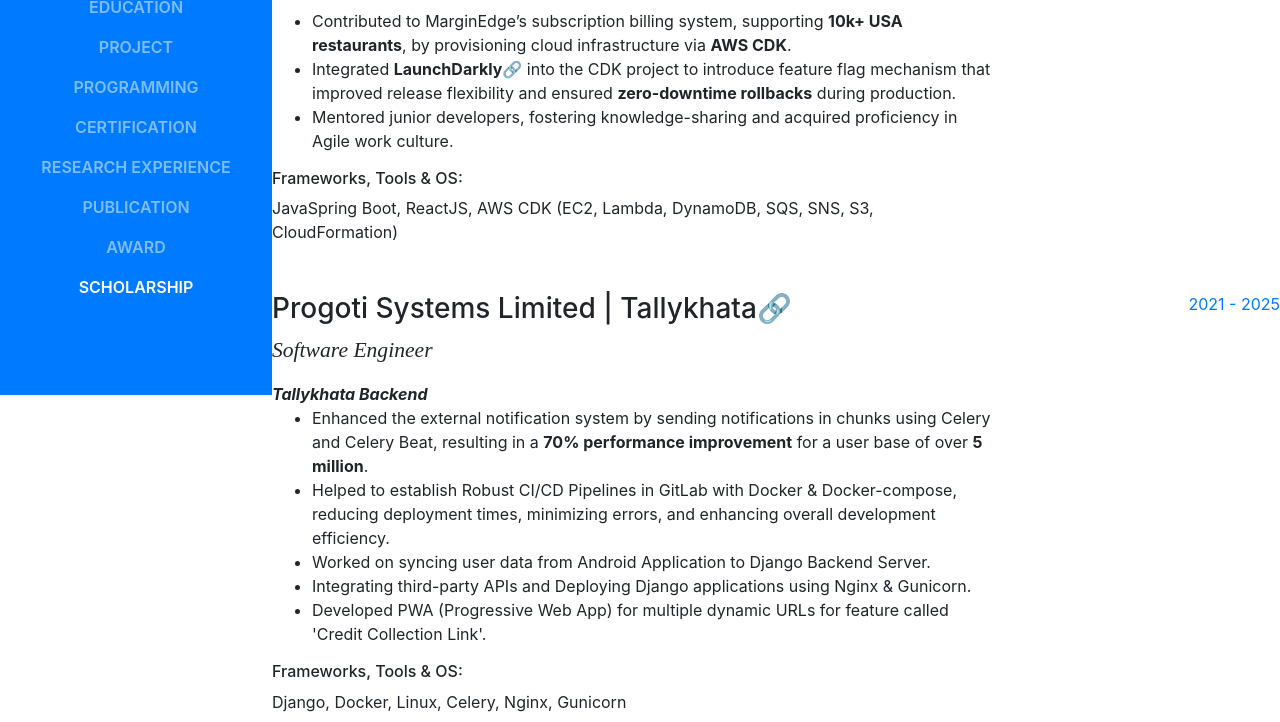
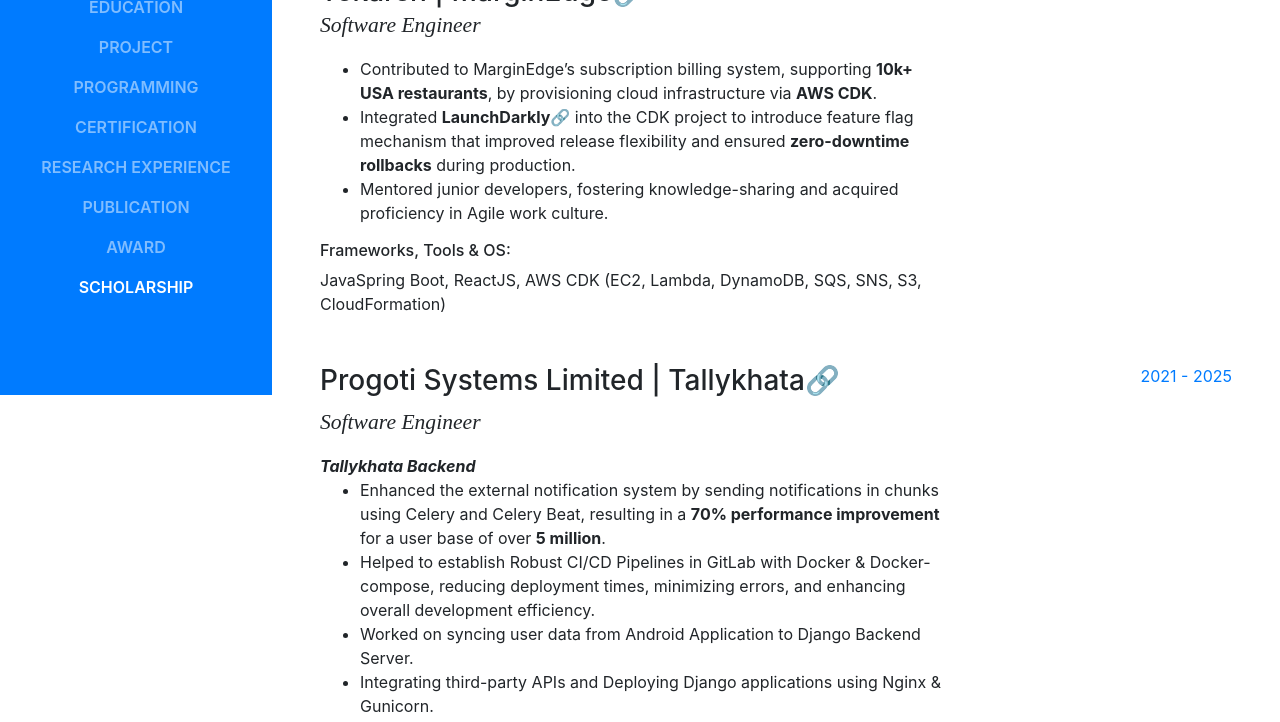
Before and after one commit to akash-podder/akash-podder.github.io, a website with bundled scripts: page portfolio/index.html in a window 1280 px wide. Shown: the part 405-1127 px from the top of the page. Built offline with nearby package versions, Linux system fonts and the light colour scheme; no server answers; a web font is replaced by a local one.

Commit message:
- updated `portfolio/css/resume.css` to align Properly

```diff
--- a/portfolio/css/resume.css
+++ b/portfolio/css/resume.css
@@ -84,7 +84,11 @@
             display: block; } }
 
 section.resume-section {
-  border-bottom: 1px solid #dee2e6; }
+  border-bottom: 1px solid #dee2e6;
+  padding-top: 1rem !important;
+  padding-bottom: 1rem !important;
+  padding-left: 3rem !important;
+  padding-right: 3rem !important; }
   section.resume-section .resume-item .resume-date {
     min-width: none; }
 
```
